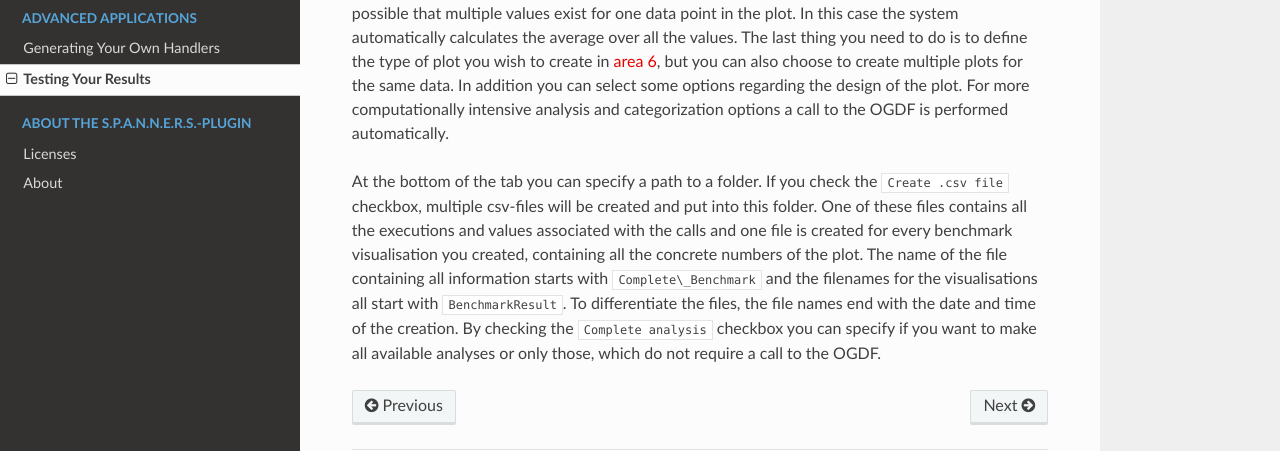
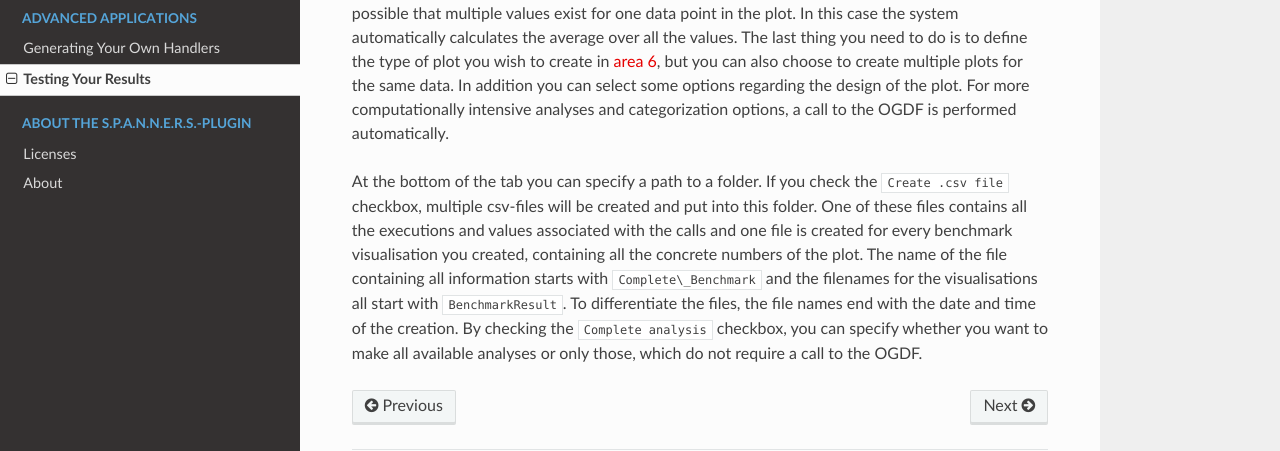
Before and after one commit to S-P-A-N-N-E-R-S/HandbookWebsite, an MkDocs documentation site: the page built from docs/testing.md, in a window 1280 px wide and 900 px high, scrolled down 537 px. Shown: the part 381-832 px from the top of the window. Built offline with MkDocs 1.6.1, drawn with Linux system fonts in a browser that asks for light colours; nearby versions of some CDN libraries.

Commit message:
Reviewed changes

```diff
--- a/docs/testing.md
+++ b/docs/testing.md
@@ -10,7 +10,7 @@
 </center>
 
 In <span style="color:#e60000">area 1</span> you can select any number of graphs currently loaded in QGIS by double-clicking.
-<span style="color:red">Area 2</span> shows all the selected graphs. You can remove graphs from this selection by double-clicking the graph in the list. If you want to choose all graphs at once, you can also press the `green arrow`.  In the two areas below you can make all the required selections concerning the OGDF algorithms.
+<span style="color:#e60000">Area 2</span> shows all the selected graphs. You can remove graphs from this selection by double-clicking the graph in the list. If you want to choose all graphs at once, you can also press the `green arrow`.  In the two areas below you can make all the required selections concerning the OGDF algorithms.
 All algorithms available are listed in <span style="color:#e60000">area 3</span> and can be selected directly.
 <span style="color:#e60000">Area 4</span> automatically shows all the appropriate parameters for the algorithms.
 For every parameter, you can specify a range of values you wish to examine. Furthermore, it's possible to execute every graph with all of its cost functions. For every algorithm, you can define the number of executions, so you can have a look at the average and deviations of different executions with the same parameters.
@@ -22,8 +22,8 @@
 For example if you choose `Graph` and `Algorithm` for the first parameter selection, the resulting plot breaks down the results by graphs and algorithms. It shows a different colour for all the possible combinations of graphs and algorithms. Of course, it is possible that multiple values exist for one data point in the plot. In this case the system automatically calculates the average over all the values.
 The last thing you need to do is to define the type of plot you wish to create in <span style="color:#e60000">area 6</span>, but you can also choose to create multiple plots for the same data.
 In addition you can select some options regarding the design of the plot.
-For more computationally intensive analysis and categorization options a call to the OGDF is performed automatically.
+For more computationally intensive analyses and categorization options, a call to the OGDF is performed automatically.
 
 At the bottom of the tab you can specify a path to a folder. If you check the `Create .csv file` checkbox, multiple csv-files will be created and put into this folder. One of these files contains all the executions and values associated with the calls and one file is created for every benchmark visualisation you created, containing all the concrete numbers of the plot.  The name of the file containing all information starts with
 `Complete\_Benchmark` and the filenames for the visualisations all start with `BenchmarkResult`. To differentiate the files, the file names end with the date and time of the creation.
-By checking the `Complete analysis` checkbox you can specify if you want to make all available analyses or only those, which do not require a call to the OGDF.
+By checking the `Complete analysis` checkbox, you can specify whether you want to make all available analyses or only those, which do not require a call to the OGDF.
```
Also changed, not shown: docs/graphbuilder.md (+16 -24 lines).
